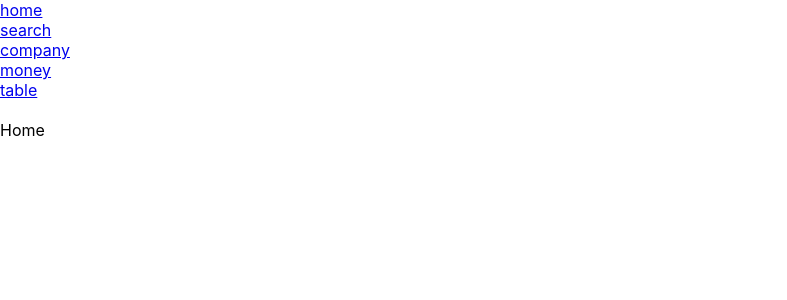
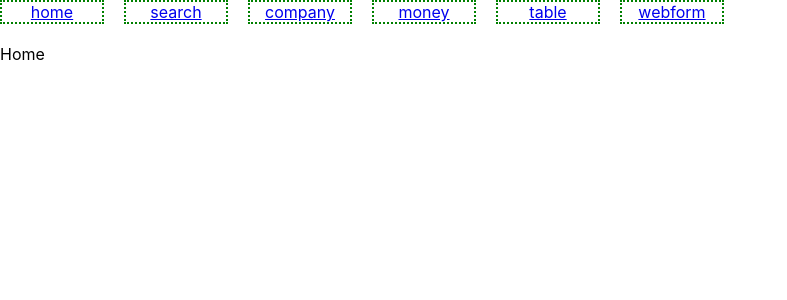
Before and after one commit to bulgat/pony-Child, a React (Create React App) app in the folder client/: page / in a window 1280 px wide. Shown: the top 300 px of the page, without its empty margins (0-787 px from the left). Built offline with nearby package versions, Linux system fonts and the light colour scheme; no server answers.

Commit message:
add formData() React

```diff
--- /dev/null
+++ b/client/src/pages/navbar/Navbar.css
@@ -0,0 +1,10 @@
+.menu-top{
+    display:flex;
+    gap:10px;
+
+    .menu-button{
+        border:2px dotted green;
+         min-width:100px;
+         text-align:center;
+    }
+}
--- a/client/src/pages/navbar/Navbar.tsx
+++ b/client/src/pages/navbar/Navbar.tsx
@@ -1,19 +1,34 @@
 import { Link } from "react-router";
+import './Navbar.css';
 
 interface Props { }
 
 const Navbar = (props: Props) => {
     return (
-        <div>
-            <Link to="/">home</Link>
-            <br/>
-            <Link to="search">search</Link>
+        <div className='menu-top'>
+            <div className='menu-button'>
+                <Link to="/">home</Link>
+            </div>
             <br />
-            <Link to="company/1">company</Link>
+            <div className='menu-button'>
+                <Link to="search">search</Link>
+            </div>
             <br />
-            <Link to="money">money</Link>
+            <div className='menu-button'>
+                <Link to="company/1">company</Link>
+            </div>
             <br />
-            <Link to="table">table</Link>
+            <div className='menu-button'>
+                <Link to="money">money</Link>
+            </div>
+            <br />
+            <div className='menu-button'>
+                <Link to="table">table</Link>
+            </div>
+            <br />
+            <div className='menu-button'>
+                <Link to="webform">webform</Link>
+            </div>
         </div>
     )
 }
--- /dev/null
+++ b/client/src/pages/webFormPage/webFormPage.component.tsx
@@ -0,0 +1,24 @@
+import React, { useState } from "react";
+
+const WebFormPageComponent = () => {
+    const [result, setResult] = useState('');
+
+    const hadleSubmit = (formData:any) => {
+        console.log('---------', formData.get('login'));
+        setResult(formData.get('login'));
+    }
+
+        return (
+            <>
+                <div>WebForm</div>
+                <form action={hadleSubmit}>
+                    login: <input type='text' name='login' />
+                    <button>Send</button>
+                </form>
+                <br />
+                result: {result}
+            </>
+        )
+
+}
+export default WebFormPageComponent;
--- a/client/src/routes/router.tsx
+++ b/client/src/routes/router.tsx
@@ -5,6 +5,7 @@ import SearchPage from "../pages/searchPages/searchPages";
 import CompanyPage from "../pages/companyPages/companyPages";
 import MoneyPage from "../pages/moneyPage/moneyPage";
 import TablePage from "../pages/tablePage/tablePage";
+import WebFormPageComponent from "../pages/webFormPage/webFormPage.component";
 
 export const router = createBrowserRouter(
     [
@@ -17,6 +18,7 @@ export const router = createBrowserRouter(
                 { path: "company/:ticker", element: <CompanyPage /> },
                 { path: "money", element: <MoneyPage /> },
                 { path: "table", element: <TablePage /> },
+                { path: "webform", element: <WebFormPageComponent /> },
             ]
         }
     ]
```
